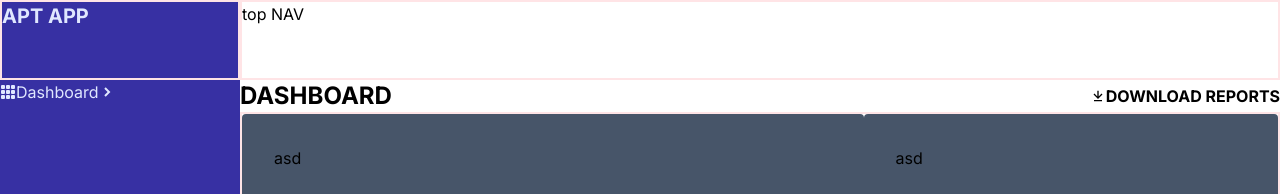
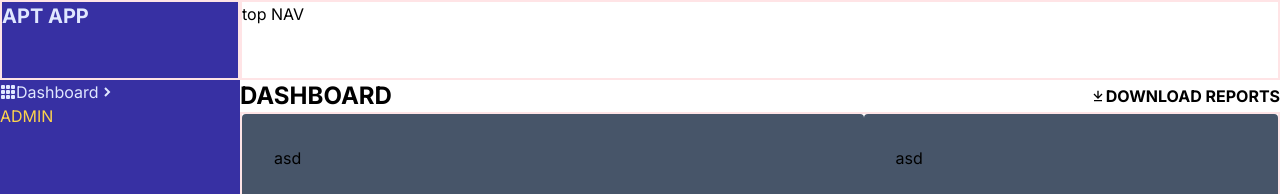
Before and after one commit to 4cody/apt, a Next.js app in the folder client/: page /dashboard in a window 1280 px wide. Shown: the top 194 px of the page. Built offline with nearby package versions, Linux system fonts and the light colour scheme.

Commit message:
add panel label color

```diff
--- a/client/src/app/dashboard/page.tsx
+++ b/client/src/app/dashboard/page.tsx
@@ -39,6 +39,9 @@ export default function LoginPage() {
           <h2>Dashboard</h2>
           <BiSolidChevronRight />
         </div>
+        <div className="">
+          <h2 className="uppercase text-amber-300">Admin</h2>
+        </div>
       </section>
       <section className="grow">
         <div className="h-20 border-2 border-rose-100 flex">top NAV</div>
```
